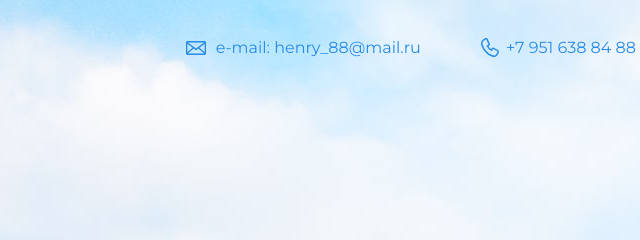
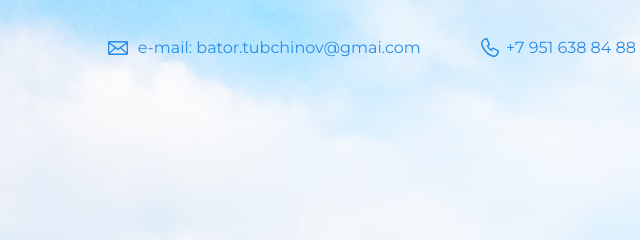
Before and after one commit to TbatorG/my-site, a plain HTML site: page index.html in a window 1280 px wide. Shown: the top 240 px of the page, 628-1268 px from the left. Drawn offline with nearby package versions, Linux system fonts and the light colour scheme.

Commit message:
изменение mail

```diff
--- a/index.html
+++ b/index.html
@@ -10,7 +10,7 @@
   <body>
     <header class="page-header">
       <div class="container">
-        <a class="header-email" href="mailto:henry_88@mail.ru">e-mail: henry_88@mail.ru</a>
+        <a class="header-email" href="mailto:bator.tubchinov@gmai.com">e-mail: bator.tubchinov@gmai.com</a>
     <a class="header-phone" href="tel:+79516388488">+7 951 638 84 88</a>
 
     </div>
@@ -62,7 +62,7 @@
 
     <footer class="page-footer">
   <div class="container">
-    <a class="footer-email" href="mailto:henry_88@mail.ru">henry_88@mail.ru</a>
+    <a class="footer-email" href="mailto:bator.tubchinov@gmai.com">bator.tubchinov@gmai.com</a>
     <a class="footer-phone" href="tel:+79516388488">+7 951 638 84 88</a>
   </div>
 </footer>
```
